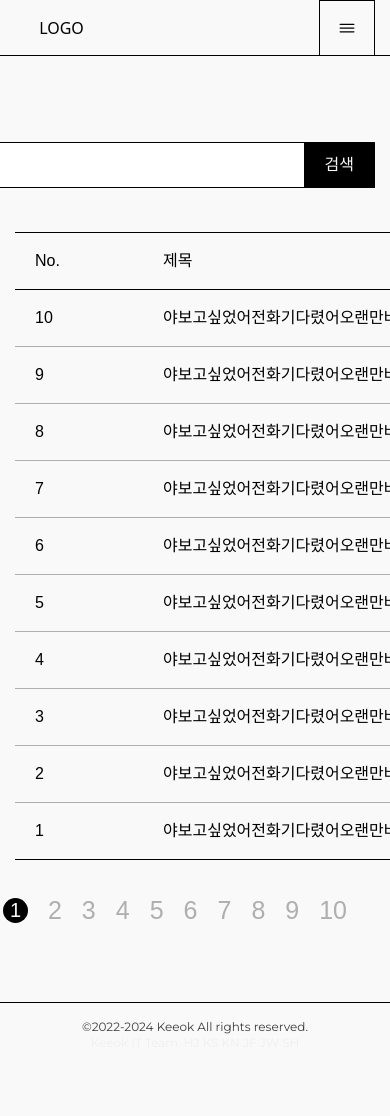
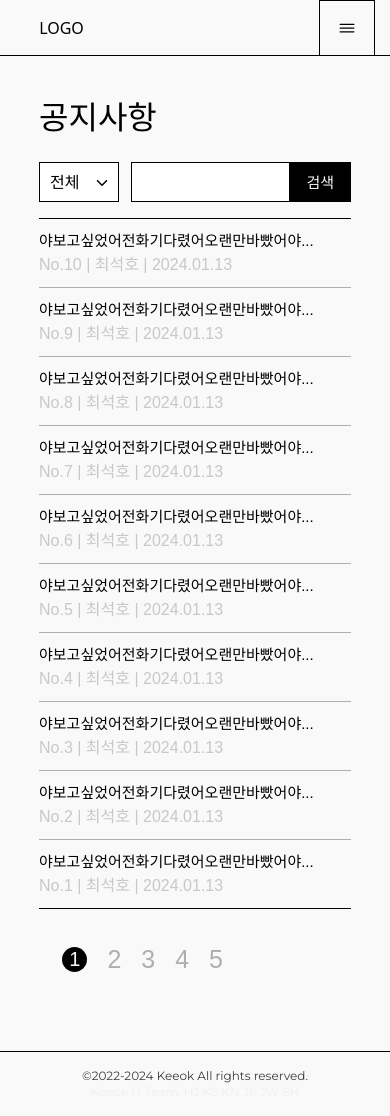
Before and after one commit to k-syou/memory-front-end, a Next.js app: page /notice in a window 390 px wide. Before the commit the page ends 1067 px from the top, so only its background shows below. Built offline with nearby package versions, Linux system fonts and the light colour scheme; a web font is replaced by a local one.

Commit message:
[update] 공지사항 반응형 개발

```diff
--- a/components/atoms/Button.tsx
+++ b/components/atoms/Button.tsx
@@ -13,7 +13,7 @@ const ButtonVariants = cva("border border-solid border-black box-border", {
       navbarBtn: "py-2 px-[22px] sm:px-3 rounded-[78px] sm:rounded-[20px]",
       backToListBtn: "py-2 px-[16px] rounded-[78px]",
       circleBtn: "rounded-full transition duration-300",
-      searchBtn: "px-5 py-[10px]",
+      searchBtn: "px-5 py-[10px] sm:py-2 sm:px-4",
       downloadBtn: "rounded-[27px] p-2",
     },
     btnColor: {
--- a/components/atoms/DropdownMenu.tsx
+++ b/components/atoms/DropdownMenu.tsx
@@ -14,10 +14,10 @@ const DropdownMenuVariants = cva("", {
     },
     menuStyle: {
       default:
-        "py-[10px] pl-[10px] w-[96px] border-x border-t border-collapse box-border cursor-pointer",
+        "py-[10px] sm:py-2 pl-[10px] w-[96px] border-x border-t border-collapse box-border cursor-pointer sm:w-[80px] h-[46px] sm:h-10",
     },
     dropdownMenuStyle: {
-      default: "top-[45px] left-0 z-30",
+      default: "top-[45px] sm:top-10 left-0 z-30",
     },
   },
   defaultVariants: {
@@ -48,7 +48,7 @@ const DropdownMenu = forwardRef<HTMLButtonElement, ButtonProps>(
       setIsOpen(!isOpen);
     }
     return (
-      <div className={cn(`border-b relative overflow-visible h-full bg-white`, className)}>
+      <div className={cn(`border-b relative overflow-visible bg-white h-[46px] sm:h-10`, className)}>
         <div
           className={cn(DropdownMenuVariants({ menuStyle }), "flex relative")}
           onClick={() => topMenuClick()}
@@ -56,7 +56,7 @@ const DropdownMenu = forwardRef<HTMLButtonElement, ButtonProps>(
           <Text id={valueId} className="text-b1">
             {menuList[selectIdx]}
           </Text>
-          <div className="my-auto absolute right-4 top-[50%] translate-y-[-50%]">
+          <div className="my-auto absolute right-4 sm:right-2 top-[50%] translate-y-[-50%]">
             {isOpen ? <IoIosArrowUp /> : <IoIosArrowDown />}
           </div>
         </div>
@@ -72,7 +72,7 @@ const DropdownMenu = forwardRef<HTMLButtonElement, ButtonProps>(
                   className={cn(DropdownMenuVariants({ menuStyle }), "border-t-0")}
                   onClick={() => dropdownMenuClick(idx)}
                 >
-                  <Text id={`${valueId}-${idx}`} className="text-b1">
+                  <Text id={`${valueId}-${idx}`} className="text-b1 sm:text-b2">
                     {menu}
                   </Text>
                 </div>
--- a/components/sections/about/RecruitActor.tsx
+++ b/components/sections/about/RecruitActor.tsx
@@ -1,6 +1,7 @@
 "use client";
 import Button from "@/components/atoms/Button";
 import Container from "@/components/atoms/Container";
+import Enter from "@/components/atoms/Enter";
 import Section from "@/components/atoms/Section";
 import Text from "@/components/atoms/Text";
 import Title from "@/components/atoms/Title";
@@ -16,7 +17,7 @@ const RecruitActor = () => {
         textClassName="text-h3 md:text-h4 sm:text-h4"
         isUnderLine
         className="pb-11 pt-[160px] md:pt-12 md:pb-4 md:border-b-0 sm:pt-8 sm:pb-4 sm:border-b-0"
-        text={<>우리, <br className="hidden sm:inline"/>함께 할래요?</>}
+        text={<>우리, <Enter sm/>함께 할래요?</>}
       />
       <Section border={"bottom"} className="md:pb-14 sm:pb-14">
         <Container className="flex md:flex-col sm:px-6 sm:flex-col">
--- a/components/sections/notice/Notice.d.ts
+++ b/components/sections/notice/Notice.d.ts
@@ -1,6 +1,6 @@
 export interface noticeData {
   no: number
-  title?: string
+  title: string
   writer?: string
   writeDate?: string
   content?: any
--- a/components/sections/notice/NoticeTable.tsx
+++ b/components/sections/notice/NoticeTable.tsx
@@ -19,23 +19,29 @@ const NoticeTable = ({ tableData }: Props) => {
   // const route = useRouter();
   return (
     <Section border={"bottom"}>
-      <Container>
-        <div className="table border-collapse border-b mb-8">
-          <div className="table-row w-full border-y">
-            <div className="table-cell pl-5 w-32 min-w-32 py-4">
+      <Container className="sm:px-6 sm:overflow-hidden">
+        <div className="table border-collapse border-b mb-8 sm:border-t w-full">
+          <div className="table-row w-full border-y sm:hidden">
+            <div className="table-cell pl-5 w-32 min-w-32 py-4 md:w-28 md:min-w-28">
               <Text className="text-b1">No.</Text>
             </div>
             <div className="table-cell pl-5 w-full">
               <Text className="text-b1">제목</Text>
             </div>
-            <div className="table-cell w-32 min-w-32 text-center">
+            <div className="table-cell w-32 min-w-32 text-center md:w-28 md:min-w-28">
               <Text className="text-b1">작성자</Text>
             </div>
-            <div className="table-cell w-32 min-w-32 text-center">
+            <div className="table-cell w-32 min-w-32 text-center md:w-28 md:min-w-28">
               <Text className="text-b1">작성일</Text>
             </div>
           </div>
           {tableData.map((data, idx) => {
+            let mobileTitle: string;
+            if (data.title?.length < 20) {
+              mobileTitle = data.title;
+            } else {
+              mobileTitle = data.title.replace(data.title.substring(19), "...");
+            }
             return (
               <div
                 key={idx}
@@ -43,23 +49,39 @@ const NoticeTable = ({ tableData }: Props) => {
                   idx != tableData.length - 1 ? "border-b border-gray500" : ""
                 }`}
               >
-                <div className="table-cell pl-5 py-4">
+                {/* 데스크탑, 태블릿 */}
+                <div className="table-cell pl-5 py-4 sm:hidden">
                   <Text className="text-b1">{data.no}</Text>
                 </div>
-                <div className="table-cell pl-5 cursor-pointer">
+                <div className="table-cell pl-5 sm:hidden">
                   <Text
-                    className="text-b1"
+                    className="text-b1 cursor-pointer block w-full"
                     type="link"
                     url={`/notice/detail`}
                   >
                     {data.title}
                   </Text>
                 </div>
-                <div className="table-cell text-center">
+                <div className="table-cell text-center sm:hidden">
                   <Text className="text-b1">{data.writer}</Text>
                 </div>
-                <div className="table-cell text-center">
+                <div className="table-cell text-center sm:hidden">
                   <Text className="text-b1">{data.writeDate}</Text>
+                </div>
+
+                {/* 모바일 */}
+                <div className="table-cell w-full py-[10px]">
+                  <Text
+                    className="text-b2 cursor-pointer block w-full"
+                    type="link"
+                    url={`/notice/detail`}
+                  >
+                    {mobileTitle}
+                  </Text>
+                  <Text
+                    className="text-b2 text-gray400"
+                    type="paragraph"
+                  >{`No.${data.no} | ${data.writer} | ${data.writeDate}`}</Text>
                 </div>
               </div>
             );
@@ -85,19 +107,19 @@ const NoticeTable = ({ tableData }: Props) => {
               <Text className="text-h6 text-gray500">5</Text>
             </div>
             <div>
-              <Text className="text-h6 text-gray500">6</Text>
+              <Text className="text-h6 text-gray500 sm:hidden">6</Text>
             </div>
             <div>
-              <Text className="text-h6 text-gray500">7</Text>
+              <Text className="text-h6 text-gray500 sm:hidden">7</Text>
             </div>
             <div>
-              <Text className="text-h6 text-gray500">8</Text>
+              <Text className="text-h6 text-gray500 sm:hidden">8</Text>
             </div>
             <div>
-              <Text className="text-h6 text-gray500">9</Text>
+              <Text className="text-h6 text-gray500 sm:hidden">9</Text>
             </div>
             <div>
-              <Text className="text-h6 text-gray500">10</Text>
+              <Text className="text-h6 text-gray500 sm:hidden">10</Text>
             </div>
           </div>
           <DblRightCircle className="ml-5 cursor-pointer" />
--- a/components/sections/notice/NoticeTitle.tsx
+++ b/components/sections/notice/NoticeTitle.tsx
@@ -13,18 +13,18 @@ const NoticeTitle = ({menuList, valueId}: Props) => {
   return (
     <>
       <Section overflow={"visible"}>
-        <Container className="flex relative overflow-visible mt-20 mb-10">
-          <Text className="text-h3 block" type="heading">
+        <Container className="flex relative overflow-visible mt-20 mb-10 sm:flex-col sm:mt-[42px] sm:mb-4 sm:px-6">
+          <Text className="text-h3 block sm:mb-6 sm:text-h4" type="heading">
             공지사항
           </Text>
-          <div className="flex h-full absolute top-[60%] translate-y-[-50%] right-0">
+          <div className="flex h-full absolute top-[60%] translate-y-[-50%] right-0 sm:relative sm:translate-y-0">
             <DropdownMenu
-              className="h-[46px] mr-3"
+              className="mr-3"
               menuList={menuList}
               valueId={valueId}
             />
-            <input className="h-[46px] w-[320px] border box-border block pl-2 font-ko" />
-            <Button variant={"searchBtn"} btnColor={"black"} className="text-b1 h-[46px] border-l-0 text-gray100 hover:text-gray400 font-ko">검색</Button>
+            <input className="h-[46px] w-[320px] border box-border block pl-2 font-ko sm:text-b2 sm:w-full sm:h-10" />
+            <Button variant={"searchBtn"} btnColor={"black"} className="text-b1 sm:text-b2 h-[46px] sm:h-10 border-l-0 text-gray100 hover:text-gray400 font-ko">검색</Button>
           </div>
         </Container>
       </Section>
--- a/tailwind.config.ts
+++ b/tailwind.config.ts
@@ -116,7 +116,7 @@ const config: Config = {
       ],
     },
     colors: {
-      // Test
+      // basic colors
       black: "#000",
       gray900: "#3d3d3d",
       gray700: "#6f6f6f",
@@ -127,9 +127,23 @@ const config: Config = {
       gray200: "#f5f5f5",
       gray100: "#f9f9f9",
       white: "#fff",
+      // play colors
       lavender: "#584C82",
       "dark-turquoise": "#202e37",
       "wood-brown": "#72573d",
+      // actor colors
+      "min-purple": "#e4cbf7",
+      "jin-blue": "#bfd9fe",
+      "kwon-sky": "#c1ebf6",
+      "gyu-gray": "#d8d8d8",
+      "jing-yellow": "#fdebb3",
+      "jyeong-black": "#8b8b8b",
+      "hoon-brown": "#e4cdc0",
+      "som-white": "#fff",
+      "sha-pink": "#febedf",
+      "do-orange": "#fcceaf",
+      "noo-green": "#b9e9c9",
+      "ko-red": "#fda8a0",
     },
     extend: {
       fontFamily: {
```
